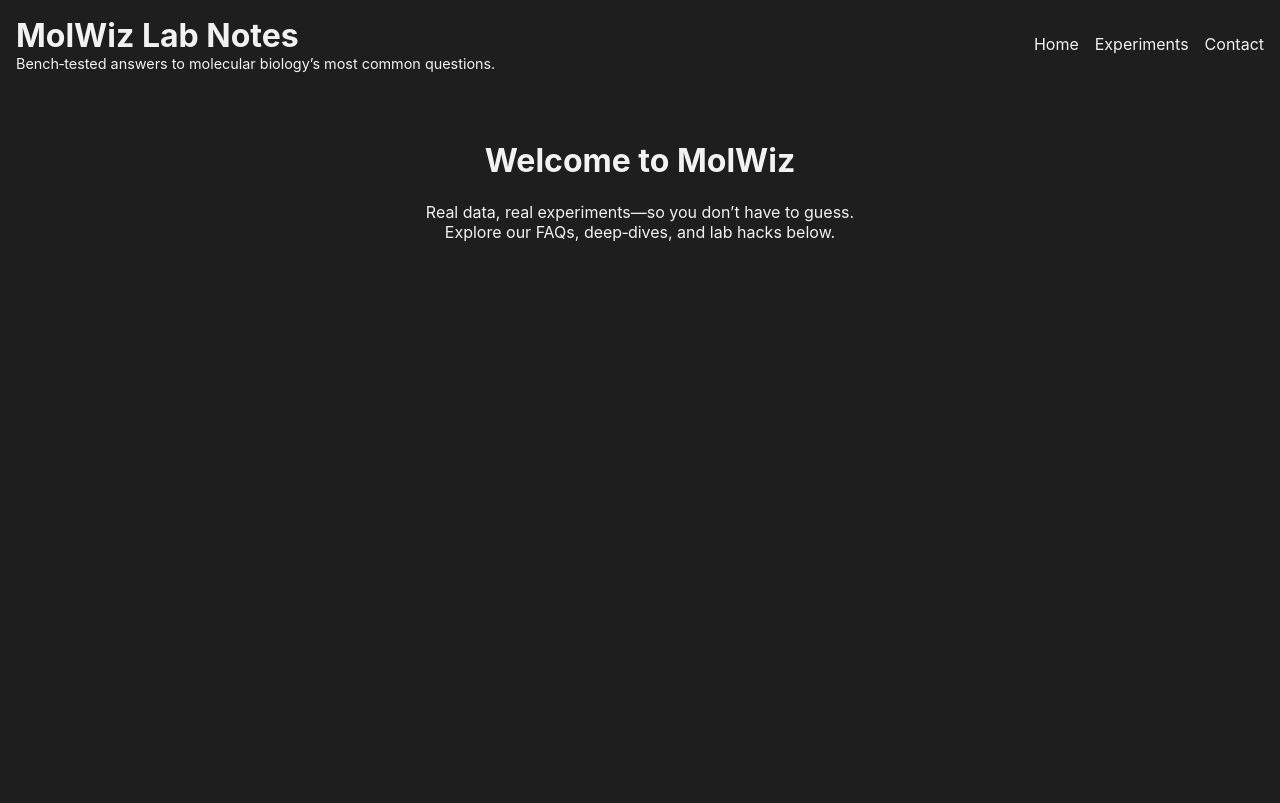
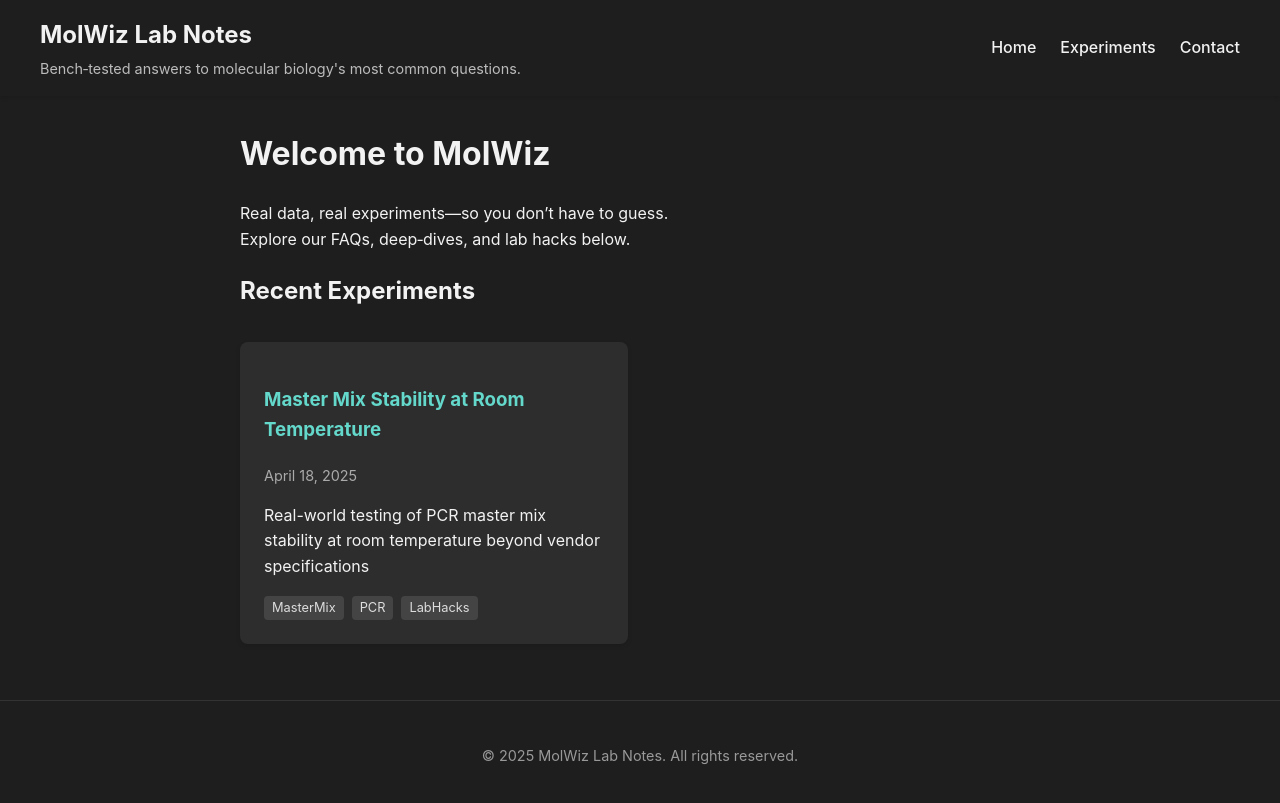
Before and after one commit to DylanCosto/DylanCosto.github.io, a Jekyll site: the page built from index.md, in a window 1280 px wide. Shown: the top 803 px of the page. Built offline with Jekyll 4.4.1, drawn with Linux system fonts in a browser that asks for light colours.

Commit message:
major change 1.0

```diff
--- a/_config.yml
+++ b/_config.yml
@@ -1,9 +1,50 @@
 # _config.yml
 
 title: "MolWiz Lab Notes"
-description: "Bench‑tested answers to molecular biology’s most common questions."
+description: "Bench‑tested answers to molecular biology's most common questions."
+url: "https://dylancosto.github.io" # Add your actual domain
+baseurl: ""
+logo: "/assets/images/logo.png" # Add a logo file later
+
+# SEO settings
+author:
+  name: Dylan Costo
+  twitter: # Your Twitter handle (optional)
+twitter:
+  username: # Your Twitter handle (optional)
+  card: summary
+social:
+  name: Dylan Costo
+  links:
+    # - https://twitter.com/yourusername
+    # - https://github.com/DylanCosto
+
+# Build settings
 markdown: kramdown
-permalink: /:path/
+permalink: /:categories/:title/
+theme: null
 
-# <- Add this to turn off the built‑in Primer theme
-theme: null
+# Plugins
+plugins:
+  - jekyll-feed
+  - jekyll-sitemap
+  - jekyll-seo-tag
+
+# Collections
+collections:
+  experiments:
+    output: true
+    permalink: /experiments/:path/
+
+# Default front matter
+defaults:
+  - scope:
+      path: ""
+      type: "posts"
+    values:
+      layout: "post"
+  - scope:
+      path: ""
+      type: "pages"
+    values:
+      layout: "default"
--- a/_layouts/default.html
+++ b/_layouts/default.html
@@ -2,44 +2,193 @@
 <html lang="en">
 <head>
   <meta charset="UTF-8">
-  <title>{{ page.title }} | {{ site.title }}</title>
   <meta name="viewport" content="width=device-width, initial-scale=1">
+  {% seo %}
   <style>
-    body { background: #1e1e1e; color: #f2f2f2; margin: 0; padding: 0; font-family: -apple-system, BlinkMacSystemFont, "Segoe UI", sans-serif; }
-    a { color: #f2f2f2; text-decoration: none; }
-    header, nav { background: #1e1e1e; }
+    :root {
+      --bg-color: #1e1e1e;
+      --text-color: #f2f2f2;
+      --accent-color: #64d8cb;
+      --secondary-color: #64b5f6;
+      --card-bg: #2d2d2d;
+    }
+
+    body {
+      background: var(--bg-color);
+      color: var(--text-color);
+      margin: 0;
+      padding: 0;
+      font-family: -apple-system, BlinkMacSystemFont, "Segoe UI", sans-serif;
+      line-height: 1.6;
+    }
+
+    a {
+      color: var(--accent-color);
+      text-decoration: none;
+      transition: color 0.3s;
+    }
+
+    a:hover {
+      color: var(--secondary-color);
+    }
+
     header {
+      background: var(--bg-color);
+      padding: 1em;
+      box-shadow: 0 2px 4px rgba(0,0,0,0.1);
+      position: sticky;
+      top: 0;
+      z-index: 100;
+    }
+
+    .header-container {
       display: flex;
       align-items: center;
       justify-content: space-between;
-      padding: 1em;
+      max-width: 1200px;
+      margin: 0 auto;
     }
+
+    .site-title {
+      margin: 0;
+      font-size: 1.5rem;
+    }
+
+    .site-title a {
+      color: var(--text-color);
+    }
+
+    .site-description {
+      margin: 0.2em 0 0;
+      font-size: 0.9em;
+      color: #bbb;
+    }
+
     nav {
       display: flex;
-      gap: 1em;
-      padding: 0;
+      gap: 1.5em;
     }
-    nav a { margin: 0; }
+
+    nav a {
+      color: var(--text-color);
+      font-weight: 500;
+      position: relative;
+    }
+
+    nav a:after {
+      content: '';
+      position: absolute;
+      width: 0;
+      height: 2px;
+      bottom: -5px;
+      left: 0;
+      background-color: var(--accent-color);
+      transition: width 0.3s;
+    }
+
+    nav a:hover:after {
+      width: 100%;
+    }
+
     main {
+      max-width: 800px;
+      margin: 2em auto;
+      padding: 0 1.5em;
+    }
+
+    .post-card {
+      background: var(--card-bg);
+      border-radius: 8px;
+      padding: 1.5em;
+      margin-bottom: 1.5em;
+      box-shadow: 0 2px 5px rgba(0,0,0,0.1);
+      transition: transform 0.3s;
+    }
+
+    .post-card:hover {
+      transform: translateY(-5px);
+    }
+
+    .post-meta {
+      color: #aaa;
+      font-size: 0.9em;
+      margin-bottom: 0.5em;
+    }
+
+    .tags {
+      display: flex;
+      flex-wrap: wrap;
+      gap: 0.5em;
+      margin-top: 1em;
+    }
+
+    .tag {
+      background: #444;
+      color: #ddd;
+      padding: 2px 8px;
+      border-radius: 4px;
+      font-size: 0.8em;
+    }
+
+    footer {
+      text-align: center;
       padding: 2em;
-      text-align: center;
+      margin-top: 2em;
+      font-size: 0.9em;
+      color: #999;
+      border-top: 1px solid #333;
+    }
+
+    /* Code styling */
+    pre, code {
+      background: #2b2b2b;
+      border-radius: 4px;
+      font-family: 'Courier New', Courier, monospace;
+    }
+
+    pre {
+      padding: 1em;
+      overflow-x: auto;
+    }
+
+    code {
+      padding: 2px 5px;
+    }
+
+    /* Responsive design */
+    @media (max-width: 768px) {
+      .header-container {
+        flex-direction: column;
+        align-items: flex-start;
+      }
+
+      nav {
+        margin-top: 1em;
+        width: 100%;
+        justify-content: space-between;
+      }
     }
   </style>
 </head>
 <body>
   <header>
+    <div class="header-container">
       <div>
-      <h1 style="margin: 0;"><a href="{{ '/' | relative_url }}">{{ site.title }}</a></h1>
-      <p style="margin: 0; font-size: 0.9em;">{{ site.description }}</p>
+        <h1 class="site-title"><a href="{{ '/' | relative_url }}">{{ site.title }}</a></h1>
+        <p class="site-description">{{ site.description }}</p>
       </div>
       <nav>
         <a href="{{ '/' | relative_url }}">Home</a>
         <a href="{{ '/experiments/' | relative_url }}">Experiments</a>
         <a href="{{ '/contact/' | relative_url }}">Contact</a>
       </nav>
+    </div>
   </header>
   <main>
     {{ content }}
   </main>
+  <footer>
+    <p>&copy; {{ site.time | date: '%Y' }} {{ site.title }}. All rights reserved.</p>
+  </footer>
 </body>
 </html>
--- /dev/null
+++ b/_posts/2025-04-18-master-mix-stability.md
@@ -0,0 +1,61 @@
+---
+title: "Master Mix Stability at Room Temperature"
+layout: post
+date: 2025-04-18
+tags: [MasterMix, PCR, LabHacks]
+author: Dylan Costo
+description: "Real-world testing of PCR master mix stability at room temperature beyond vendor specifications"
+---
+
+## Background
+
+Commercial PCR master mix vendors typically recommend keeping their products on ice during preparation and state an 8-hour room temperature stability window. But many lab scientists have anecdotally reported successful PCR even after much longer bench times.
+
+I decided to test this systematically to determine just how stable these mixes really are.
+
+## Experimental Design
+
+I tested three popular master mixes:
+1. **FastTaq 2X Master Mix** (ThermoGenix)
+2. **OneTaq 2X Master Mix** (New England Biolabs)
+3. **GoTaq Green 2X Master Mix** (Promega)
+
+Each mix was aliquoted and stored at:
+- Room temperature (22-24°C) for 8h, 24h, 48h, and 72h
+- Refrigerated (4°C) control
+- Ice (0°C) control
+
+After the designated storage time, standard PCR was performed using a 500bp fragment of bacteriophage lambda DNA.
+
+## Results
+
+![Master Mix Stability Results](/assets/images/master-mix-chart.png)
+
+| Master Mix | 8h RT | 24h RT | 48h RT | 72h RT |
+|------------|-------|--------|--------|--------|
+| FastTaq    | 100%  | 98%    | 92%    | 84%    |
+| OneTaq     | 100%  | 97%    | 95%    | 91%    |
+| GoTaq Green| 100%  | 99%    | 96%    | 87%    |
+
+*Values show percentage activity compared to ice control*
+
+## Conclusions
+
+All three master mixes maintained >90% activity after 24 hours at room temperature, with only minimal degradation at 48 hours. Even after 72 hours, activity remained above 80%.
+
+**Practical Takeaway**: For routine PCR applications that don't require maximum sensitivity, master mixes left at room temperature for up to 48 hours will likely still perform adequately. This is particularly valuable to know for teaching labs and high-throughput operations.
+
+## Limitations
+
+- Only tested standard PCR amplification of an easy target
+- Did not evaluate more challenging applications (long amplicons, GC-rich targets)
+- Single laboratory environment (22-24°C) - stability may vary at higher temperatures
+
+## Next Steps
+
+I'm planning follow-up studies to test:
+1. Stability at higher ambient temperatures (30°C)
+2. Performance with challenging GC-rich templates
+3. Impact on quantitative PCR accuracy
+
+Have you observed similar stability with your master mixes? Let me know in the comments!
--- a/index.md
+++ b/index.md
@@ -6,5 +6,37 @@ permalink: /
 
 # Welcome to MolWiz
 
-Real data, real experiments—so you don’t have to guess.
+Real data, real experiments—so you don't have to guess.
 Explore our FAQs, deep‑dives, and lab hacks below.
+
+## Recent Experiments
+
+<div class="post-grid">
+  {% for post in site.posts limit:6 %}
+    <div class="post-card">
+      <h3><a href="{{ post.url | relative_url }}">{{ post.title }}</a></h3>
+      <div class="post-meta">{{ post.date | date: "%B %-d, %Y" }}</div>
+      <p>{{ post.description | default: post.excerpt | strip_html | truncate: 120 }}</p>
+      <div class="tags">
+        {% for tag in post.tags %}
+          <span class="tag">{{ tag }}</span>
+        {% endfor %}
+      </div>
+    </div>
+  {% endfor %}
+</div>
+
+<style>
+  .post-grid {
+    display: grid;
+    grid-template-columns: repeat(auto-fill, minmax(300px, 1fr));
+    gap: 1.5em;
+    margin-top: 2em;
+  }
+
+  @media (max-width: 768px) {
+    .post-grid {
+      grid-template-columns: 1fr;
+    }
+  }
+</style>
```
Also changed, not shown: _layouts/post.html (added, +99 -0 lines). Lines whose indentation alone changed are shown as unchanged.
